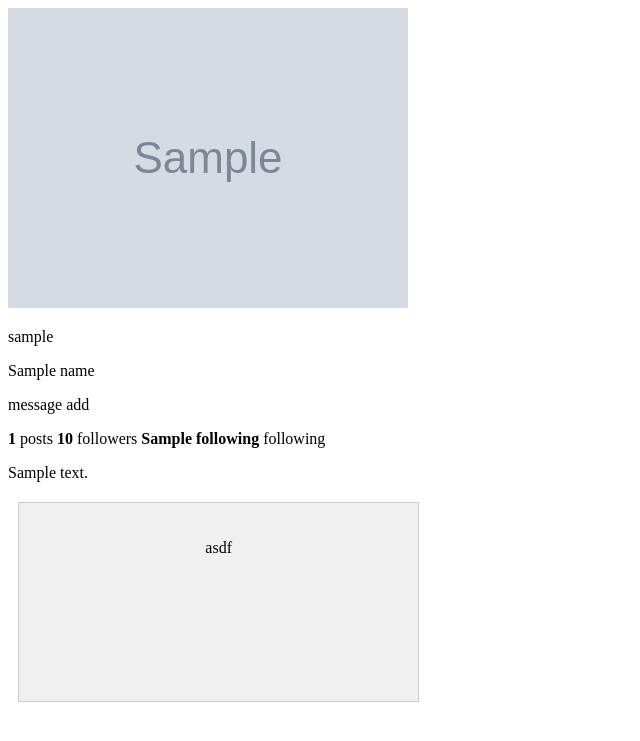
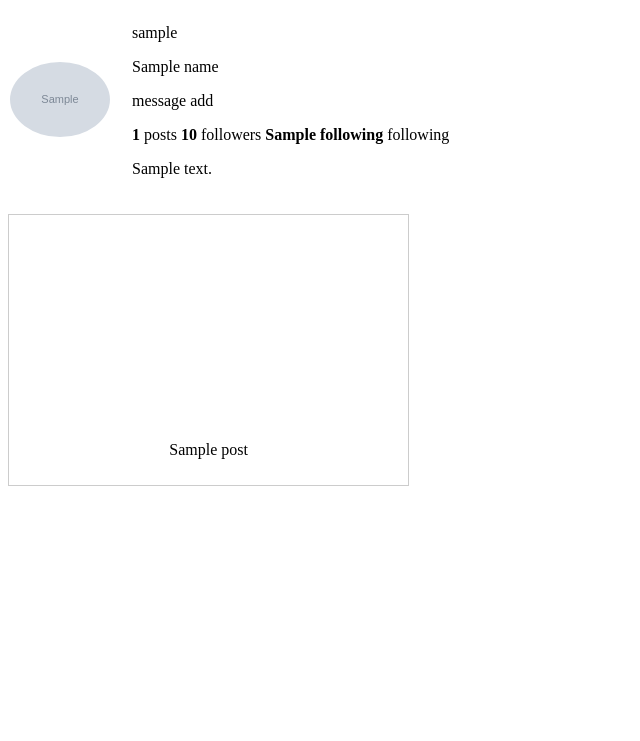
Before and after one commit to ahmedelasmai/social-media, a Flask app: template app/templates/profile.html in a window 1280 px wide. Shown: the top 741 px of the page, without its empty margins (0-640 px from the left). Run offline with Flask 3, Linux system fonts and the light colour scheme; the template is opened without the code that fills it: most values are stand-ins (such as "Sample title", 1, 10 or a date in 2020); grey boxes marked "Sample" are stand-in pictures.

Commit message:
made profile posts and profile pic better

```diff
--- a/app/static/style.css
+++ b/app/static/style.css
@@ -1,23 +1,54 @@
+.profile-container {
+    display: flex;
+    align-items: center;
+    margin-bottom: 20px;
+}
+
+.profile-picture img {
+    max-width: 100px;
+    max-height: 100px;
+    width: auto;
+    height: auto;
+    border-radius: 50%;
+    object-fit: cover;
+    border: 2px solid #fff;
+}
+
+.profile-info {
+    margin-left: 20px;
+}
 
 .post-container {
-    width: 100%;
-    margin: 20px 0;
+    display: flex;
+    flex-wrap: wrap;
 }
 
 .post {
+    position: relative;
     width: calc(33.33% - 20px);
-    height: 200px;
-    margin: 0 10px 20px;
-    display: inline-block;
-    float: left;
-    background-color: #f0f0f0;
+    margin-right: 20px;
+    margin-bottom: 20px;
     border: 1px solid #ccc;
     box-sizing: border-box;
-    text-align: center;
-    padding: 20px;
+    display: flex;
+    flex-direction: column;
 }
 
+.post-image {
+    height: 200px;
+    overflow: hidden;
+}
 
-.post:nth-child(3n) {
-    clear: none;
+.post-image img {
+    width: auto;
+    max-height: 100%;
+    display: block;
+    margin: 0 auto;
 }
+
+.post-text {
+    padding: 10px;
+    box-sizing: border-box;
+    text-align: center;
+    margin-top: auto;
+}
--- a/app/templates/profile.html
+++ b/app/templates/profile.html
@@ -7,26 +7,30 @@
     <link rel="stylesheet" type="text/css" href="{{ url_for('static', filename='style.css') }}">
 </head>
 <body>
-<div>
-<img src="{{ url_for('static', filename='img/pfp_' + username + '.png' )}}">
-<p>{{ username }} </p>
+<div class="profile-container">
+    <div class="profile-picture">
+        <img src="{{ url_for('static', filename='img/pfp_' + username + '.png' )}}"  alt="profile picture">
+    </div>
+    <div class="profile-info">
+        <p>{{ username }}</p>
         <p>{{ name }}</p>
         <p>message   add</p>
         <p><b>{{ post_count }}</b> posts  <b>{{ followers }}</b> followers  <b>{{ following }}</b> following</p>
         <p>{{ bio }}</p>
-
-
-
+    </div>
 </div>
 
 <div class="post-container">
     {% for post in posts %}
     <div class="post">
+        <div class="post-image">
             {% if post[2] == 1 %}
             <img src="{{ url_for('static', filename='img/post_' + post[0] | string + '.png') }}">
             {% endif %}
-
-                <p>asdf </p>
+        </div>
+        <div class="post-text">
+            <p>{{ post[1] }}</p>
+        </div>
     </div>
     {% if loop.index % 3 == 0 %}
     </div><div class="post-container">
```
Also changed, not shown: app/static/img/post_1.PNG, app/static/img/post_2.png, app/static/img/post_4.png (added), social media.db. Lines whose indentation alone changed are shown as unchanged.
